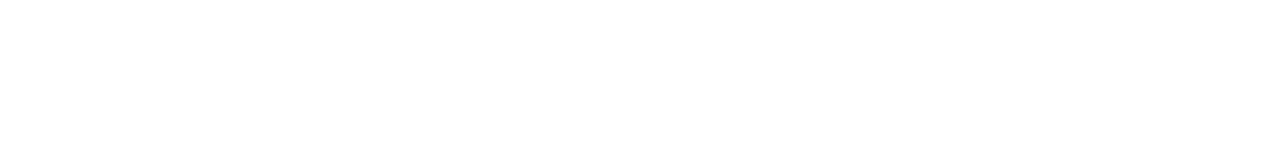
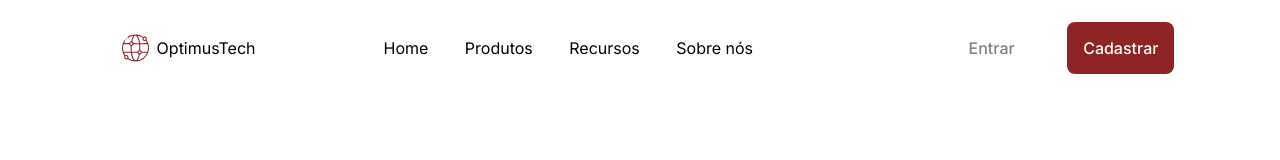
Before and after one commit to NobertoFerreiraFilho/7DC-HTML-CSS, a plain HTML site: page index.html in a window 1280 px wide. Drawn offline with Linux system fonts and the light colour scheme.

Commit message:
[7DC]0002 FEATURE/ Add and style navbar 1440px

```diff
--- a/index.html
+++ b/index.html
@@ -1,21 +1,43 @@
 <!DOCTYPE html>
 <html lang="en">
-<head>
-    <meta charset="UTF-8">
-    <meta http-equiv="X-UA-Compatible" content="IE=edge">
-    <meta name="viewport" content="width=device-width, initial-scale=1.0">
-    <link rel="stylesheet" src="/style.css">
+  <head>
+    <meta charset="UTF-8" />
+    <meta http-equiv="X-UA-Compatible" content="IE=edge" />
+    <meta name="viewport" content="width=device-width, initial-scale=1.0" />
+    <link rel="stylesheet" href="/reset.css" />
+    <link rel="stylesheet" href="/style.css" />
+    <link rel="preconnect" href="https://fonts.googleapis.com" />
+    <link rel="preconnect" href="https://fonts.gstatic.com" crossorigin />
+    <link
+      href="https://fonts.googleapis.com/css2?family=Inter:wght@400;500;600&display=swap"
+      rel="stylesheet"
+    />
     <title>7DC-HTML-CSS</title>
-</head>
-<body>
-    <header>
-
+  </head>
+  <body>
+    <header class="nav">
+      <div class="nav__logo">
+        <img src="/img/worldwide 1 (Traced).svg" alt="worldwide icon on the logo" class="nav__img" />
+        <p class="nav__name">OptimusTech</p>
+      </div>
+      <ul class="nav-list">
+        <il class="nav-list__item">Home</il>
+        <il class="nav-list__item">Produtos</il>
+        <il class="nav-list__item">Recursos</il>
+        <il class="nav-list__item">Sobre nós</il>
+      </ul>
+      <ul class="nav-button-list">
+        <il class="nav-button__item"
+          ><a href="#" class="nav-button__link">Entrar</a></il
+        >
+        <il class="nav-button__item nav-button__item--red"
+          ><a href="#" class="nav-button__link nav-button__link--red"
+            >Cadastrar</a
+          ></il
+        >
+      </ul>
     </header>
-    <main>
-
-    </main>
-    <footer>
-
-    </footer>
-</body>
+    <main></main>
+    <footer></footer>
+  </body>
 </html>
--- /dev/null
+++ b/reset.css
@@ -0,0 +1,135 @@
+/* http://meyerweb.com/eric/tools/css/reset/
+   v2.0 | 20110126
+   License: none (public domain)
+*/
+
+html,
+body,
+div,
+span,
+applet,
+object,
+iframe,
+h1,
+h2,
+h3,
+h4,
+h5,
+h6,
+p,
+blockquote,
+pre,
+a,
+abbr,
+acronym,
+address,
+big,
+cite,
+code,
+del,
+dfn,
+em,
+img,
+ins,
+kbd,
+q,
+s,
+samp,
+small,
+strike,
+strong,
+sub,
+sup,
+tt,
+var,
+b,
+u,
+i,
+center,
+dl,
+dt,
+dd,
+ol,
+ul,
+li,
+fieldset,
+form,
+label,
+legend,
+table,
+caption,
+tbody,
+tfoot,
+thead,
+tr,
+th,
+td,
+article,
+aside,
+canvas,
+details,
+embed,
+figure,
+figcaption,
+footer,
+header,
+hgroup,
+menu,
+nav,
+output,
+ruby,
+section,
+summary,
+time,
+mark,
+audio,
+video {
+    margin: 0;
+    padding: 0;
+    border: 0;
+    font-size: 100%;
+    font: inherit;
+    vertical-align: baseline;
+}
+
+/* HTML5 display-role reset for older browsers */
+article,
+aside,
+details,
+figcaption,
+figure,
+footer,
+header,
+hgroup,
+menu,
+nav,
+section {
+    display: block;
+}
+
+body {
+    line-height: 1;
+}
+
+ol,
+ul {
+    list-style: none;
+}
+
+blockquote,
+q {
+    quotes: none;
+}
+
+blockquote:before,
+blockquote:after,
+q:before,
+q:after {
+    content: '';
+    content: none;
+}
+
+table {
+    border-collapse: collapse;
+    border-spacing: 0;
+}
--- a/style.css
+++ b/style.css
@@ -0,0 +1,6 @@
+@import url('/styles/nav.css');
+
+:root{
+    --button: #8E2424;
+    font-family: 'inter';
+}
--- /dev/null
+++ b/styles/nav.css
@@ -0,0 +1,49 @@
+.nav {
+  display: flex;
+  justify-content: space-between;
+  align-items: center;
+  height: 80px;
+  padding: 0.5rem 7vw;
+}
+
+.nav__logo {
+  display: flex;
+  align-items: center;
+  margin-left: 2rem;
+}
+
+.nav__name {
+  margin-left: 0.5rem;
+}
+
+.nav-list {
+  margin: 0 auto 0 8rem;
+}
+
+.nav-list__item {
+  padding: 4px 0px;
+  margin-right: 2rem;
+}
+
+.nav-button__item {
+  padding: 1rem;
+  margin: 0 1rem;
+
+}
+
+.nav-button__link {
+  text-decoration: none;
+  color: gray;
+  font-weight: 500;
+}
+
+.nav-button__item--red {
+  background-color: var(--button);
+  border-radius: 8px;
+  width: 112px;
+  height: 44px;
+}
+
+.nav-button__link--red {
+  color: white;
+}
```
Also changed, not shown: img/worldwide 1 (Traced).svg (added).
